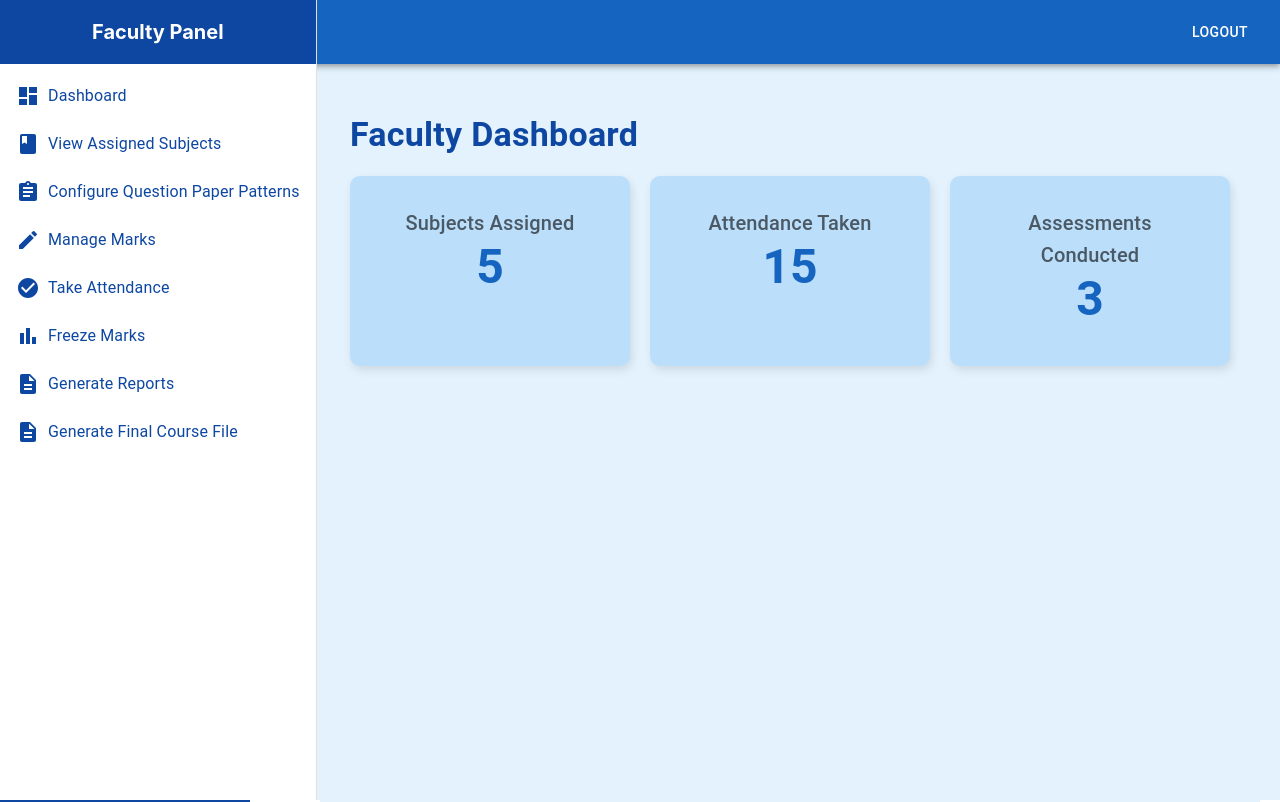
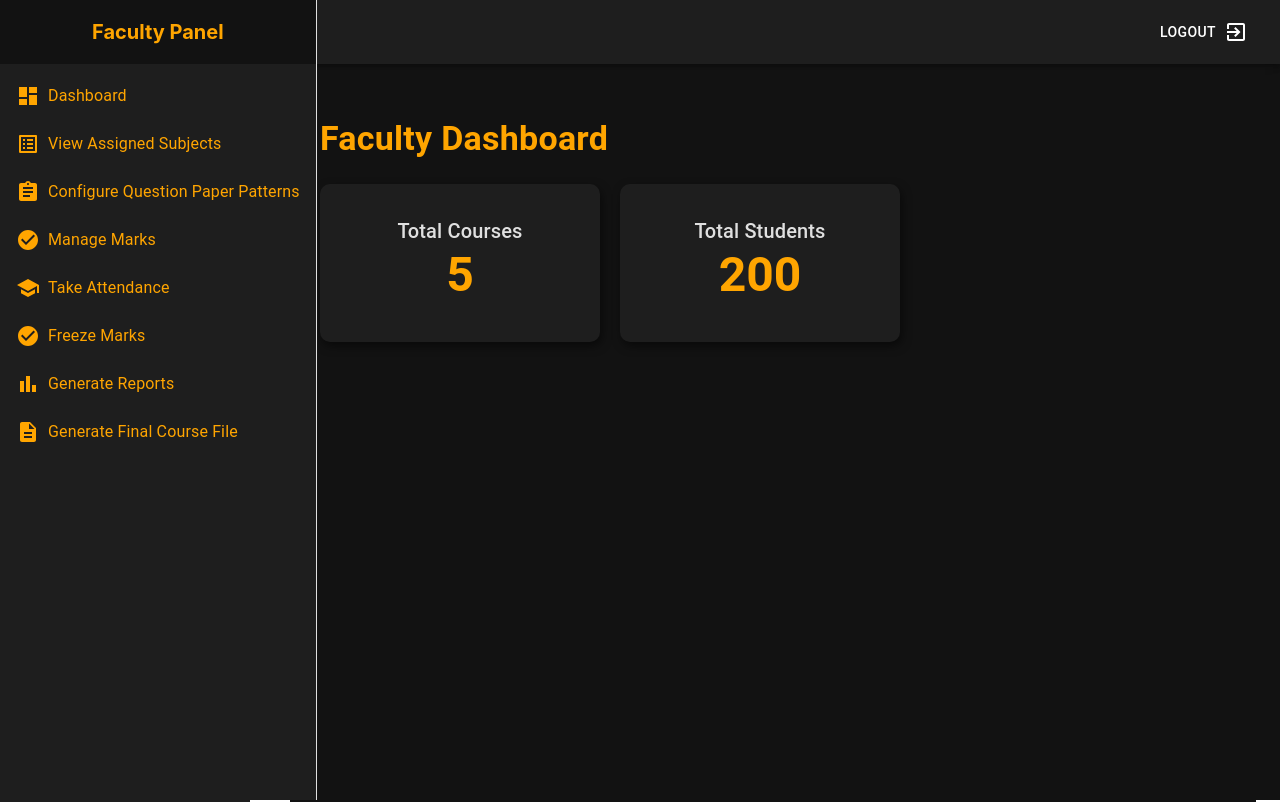
Before and after one commit to sonalgonsalves/attendify, a React (Create React App) app in the folder frontend/: page /faculty in a window 1280 px wide. Shown: the top 802 px of the page. Built offline with nearby package versions, Linux system fonts and the light colour scheme.

Commit message:
faculty ui updated

```diff
--- a/frontend/src/FacultyDashboard.js
+++ b/frontend/src/FacultyDashboard.js
@@ -1,122 +1,72 @@
 import React from "react";
-import { Routes, Route, Link, useNavigate } from "react-router-dom";
+import { Routes, Route, useNavigate, NavLink } from "react-router-dom";
 import { Drawer, List, ListItem, ListItemText, Card, CardContent, Typography, AppBar, Toolbar, Button, Box } from "@mui/material";
-import { Dashboard, Assignment, BarChart, Edit, CheckCircle, Description, Book } from "@mui/icons-material";
-
-function FacultyHome() {
-  return (
-    <div style={{ padding: "30px", backgroundColor: "#E3F2FD", height: "100vh" }}>
-      <Typography variant="h4" gutterBottom style={{ fontWeight: "bold", color: "#0D47A1" }}>
-        Faculty Dashboard
-      </Typography>
-      <div style={{ display: "flex", gap: "20px", marginTop: "20px" }}>
-        <Card style={cardStyle}>
-          <CardContent>
-            <Typography variant="h6" color="textSecondary">Subjects Assigned</Typography>
-            <Typography variant="h3" style={{ fontWeight: "bold", color: "#1565C0" }}>5</Typography>
-          </CardContent>
-        </Card>
-        <Card style={cardStyle}>
-          <CardContent>
-            <Typography variant="h6" color="textSecondary">Attendance Taken</Typography>
-            <Typography variant="h3" style={{ fontWeight: "bold", color: "#1565C0" }}>15</Typography>
-          </CardContent>
-        </Card>
-        <Card style={cardStyle}>
-          <CardContent>
-            <Typography variant="h6" color="textSecondary">Assessments Conducted</Typography>
-            <Typography variant="h3" style={{ fontWeight: "bold", color: "#1565C0" }}>3</Typography>
-          </CardContent>
-        </Card>
-      </div>
-    </div>
-  );
-}
+import { Dashboard as DashboardIcon, School, Assignment, ExitToApp, ListAlt, CheckCircle, BarChart, Description } from "@mui/icons-material";
 
 const cardStyle = {
   width: "250px",
   padding: "15px",
   textAlign: "center",
-  boxShadow: "2px 4px 10px rgba(0,0,0,0.1)",
+  boxShadow: "2px 4px 10px rgba(0, 0, 0, 0.5)",
   borderRadius: "10px",
-  backgroundColor: "#BBDEFB",
+  backgroundColor: "#1e1e1e",
 };
 
-function ViewSubjects() {
-  return <PageContainer title="View Assigned Subjects" />;
-}
-
-function ConfigureQuestionPaper() {
-  return <PageContainer title="Configure Question Paper Patterns" />;
-}
-
-function ManageMarks() {
-  return <PageContainer title="Manage Marks" />;
-}
-
-function TakeAttendance() {
-  return <PageContainer title="Take Attendance" />;
-}
-
-function FreezeMarks() {
-  return <PageContainer title="Freeze Marks" />;
-}
-
-function GenerateReports() {
-  return <PageContainer title="Generate Reports" />;
-}
-
-function GenerateFinalCourseFile() {
-  return <PageContainer title="Generate Final Course File" />;
-}
-
-function PageContainer({ title }) {
+function FacultyHome() {
   return (
-    <div style={{ padding: "30px", backgroundColor: "#E3F2FD", height: "100vh" }}>
-      <Typography variant="h4" color="#0D47A1">{title}</Typography>
+    <div style={{ padding: "30px", backgroundColor: "#121212", height: "100vh" }}>
+      <Typography variant="h4" gutterBottom sx={{ fontWeight: "bold", color: "#FFA500" }}>
+        Faculty Dashboard
+      </Typography>
+      <Box sx={{ display: "flex", gap: "20px", mt: 3 }}>
+        <Card sx={cardStyle}>
+          <CardContent>
+            <Typography variant="h6" color="#E0E0E0">Total Courses</Typography>
+            <Typography variant="h3" sx={{ fontWeight: "bold", color: "#FFA500" }}>5</Typography>
+          </CardContent>
+        </Card>
+        <Card sx={cardStyle}>
+          <CardContent>
+            <Typography variant="h6" color="#E0E0E0">Total Students</Typography>
+            <Typography variant="h3" sx={{ fontWeight: "bold", color: "#FFA500" }}>200</Typography>
+          </CardContent>
+        </Card>
+      </Box>
     </div>
   );
 }
 
 function Sidebar() {
   return (
-    <Drawer variant="permanent" anchor="left" sx={{ width: 250, bgcolor: "#0D47A1", color: "white" }}>
-      <Box sx={{ padding: "20px", textAlign: "center", bgcolor: "#0D47A1", color: "white", fontSize: "20px", fontWeight: "bold" }}>
+    <Drawer variant="permanent" anchor="left" sx={{ width: 250, bgcolor: "#1e1e1e", color: "white" }}>
+      <Box sx={{ padding: "20px", textAlign: "center", bgcolor: "#121212", color: "#FFA500", fontSize: "20px", fontWeight: "bold" }}>
         Faculty Panel
       </Box>
-      <List>
-        <ListItem button component={Link} to="/faculty" sx={{ color: "#0D47A1" }}>
-          <Dashboard sx={{ marginRight: 1, color: "#0D47A1" }} />
-          <ListItemText primary="Dashboard" />
-        </ListItem>
-        <ListItem button component={Link} to="/faculty/subjects" sx={{ color: "#0D47A1" }}>
-          <Book sx={{ marginRight: 1, color: "#0D47A1" }} />
-          <ListItemText primary="View Assigned Subjects" />
-        </ListItem>
-        <ListItem button component={Link} to="/faculty/question-paper" sx={{ color: "#0D47A1" }}>
-          <Assignment sx={{ marginRight: 1, color: "#0D47A1" }} />
-          <ListItemText primary="Configure Question Paper Patterns" />
-        </ListItem>
-        <ListItem button component={Link} to="/faculty/marks" sx={{ color: "#0D47A1" }}>
-          <Edit sx={{ marginRight: 1, color: "#0D47A1" }} />
-          <ListItemText primary="Manage Marks" />
-        </ListItem>
-        <ListItem button component={Link} to="/faculty/attendance" sx={{ color: "#0D47A1" }}>
-          <CheckCircle sx={{ marginRight: 1, color: "#0D47A1" }} />
-          <ListItemText primary="Take Attendance" />
-        </ListItem>
-        <ListItem button component={Link} to="/faculty/freeze-marks" sx={{ color: "#0D47A1" }}>
-          <BarChart sx={{ marginRight: 1, color: "#0D47A1" }} />
-          <ListItemText primary="Freeze Marks" />
-        </ListItem>
-        <ListItem button component={Link} to="/faculty/reports" sx={{ color: "#0D47A1" }}>
-          <Description sx={{ marginRight: 1, color: "#0D47A1" }} />
-          <ListItemText primary="Generate Reports" />
-        </ListItem>
-        <ListItem button component={Link} to="/faculty/course-file" sx={{ color: "#0D47A1" }}>
-          <Description sx={{ marginRight: 1, color: "#0D47A1" }} />
-          <ListItemText primary="Generate Final Course File" />
-        </ListItem>
+      <List sx={{ bgcolor: "#1e1e1e", height: "100%" }}>
+        {[
+          { to: "/faculty", icon: <DashboardIcon />, text: "Dashboard" },
+          { to: "/faculty/subjects", icon: <ListAlt />, text: "View Assigned Subjects" },
+          { to: "/faculty/question-paper", icon: <Assignment />, text: "Configure Question Paper Patterns" },
+          { to: "/faculty/marks", icon: <CheckCircle />, text: "Manage Marks" },
+          { to: "/faculty/attendance", icon: <School />, text: "Take Attendance" },
+          { to: "/faculty/freeze-marks", icon: <CheckCircle />, text: "Freeze Marks" },
+          { to: "/faculty/reports", icon: <BarChart />, text: "Generate Reports" },
+          { to: "/faculty/final-course-file", icon: <Description />, text: "Generate Final Course File" }
+        ].map(({ to, icon, text }) => (
+          <ListItem
+            button
+            component={NavLink}
+            to={to}
+            sx={({ isActive }) => ({
+              backgroundColor: isActive ? "#FFA500" : "transparent",
+              color: isActive ? "#000000" : "#FFA500"
+            })}
+            key={to}
+          >
+            {icon}
+            <ListItemText primary={text} sx={{ ml: 1 }} />
+          </ListItem>
+        ))}
       </List>
     </Drawer>
   );
@@ -126,10 +76,10 @@ function TopBar() {
   const navigate = useNavigate();
 
   return (
-    <AppBar position="static" sx={{ background: "#1565C0" }}>
+    <AppBar position="static" sx={{ background: "#1e1e1e" }}>
       <Toolbar sx={{ display: "flex", justifyContent: "space-between" }}>
-        <Typography variant="h6">Faculty Dashboard</Typography>
-        <Button color="inherit" onClick={() => navigate("/")}>Logout</Button>
+        <Typography variant="h6" color="#FFA500">Faculty Dashboard</Typography>
+        <Button color="inherit" onClick={() => navigate("/")}>Logout <ExitToApp sx={{ ml: 1 }} /></Button>
       </Toolbar>
     </AppBar>
   );
@@ -137,24 +87,17 @@ function TopBar() {
 
 function FacultyDashboard() {
   return (
-    <div style={{ backgroundColor: "#E3F2FD", height: "100vh" }}>
+    <Box sx={{ backgroundColor: "#121212", height: "100vh" }}>
       <TopBar />
-      <div style={{ display: "flex" }}>
+      <Box sx={{ display: "flex" }}>
         <Sidebar />
-        <div style={{ marginLeft: "50px", flex: 1, padding: "20px" }}>
+        <Box sx={{ ml: 2, flex: 1, p: 3 }}>
           <Routes>
             <Route path="/" element={<FacultyHome />} />
-            <Route path="subjects" element={<ViewSubjects />} />
-            <Route path="question-paper" element={<ConfigureQuestionPaper />} />
-            <Route path="marks" element={<ManageMarks />} />
-            <Route path="attendance" element={<TakeAttendance />} />
-            <Route path="freeze-marks" element={<FreezeMarks />} />
-            <Route path="reports" element={<GenerateReports />} />
-            <Route path="course-file" element={<GenerateFinalCourseFile />} />
           </Routes>
-        </div>
-      </div>
-    </div>
+        </Box>
+      </Box>
+    </Box>
   );
 }
 
```
